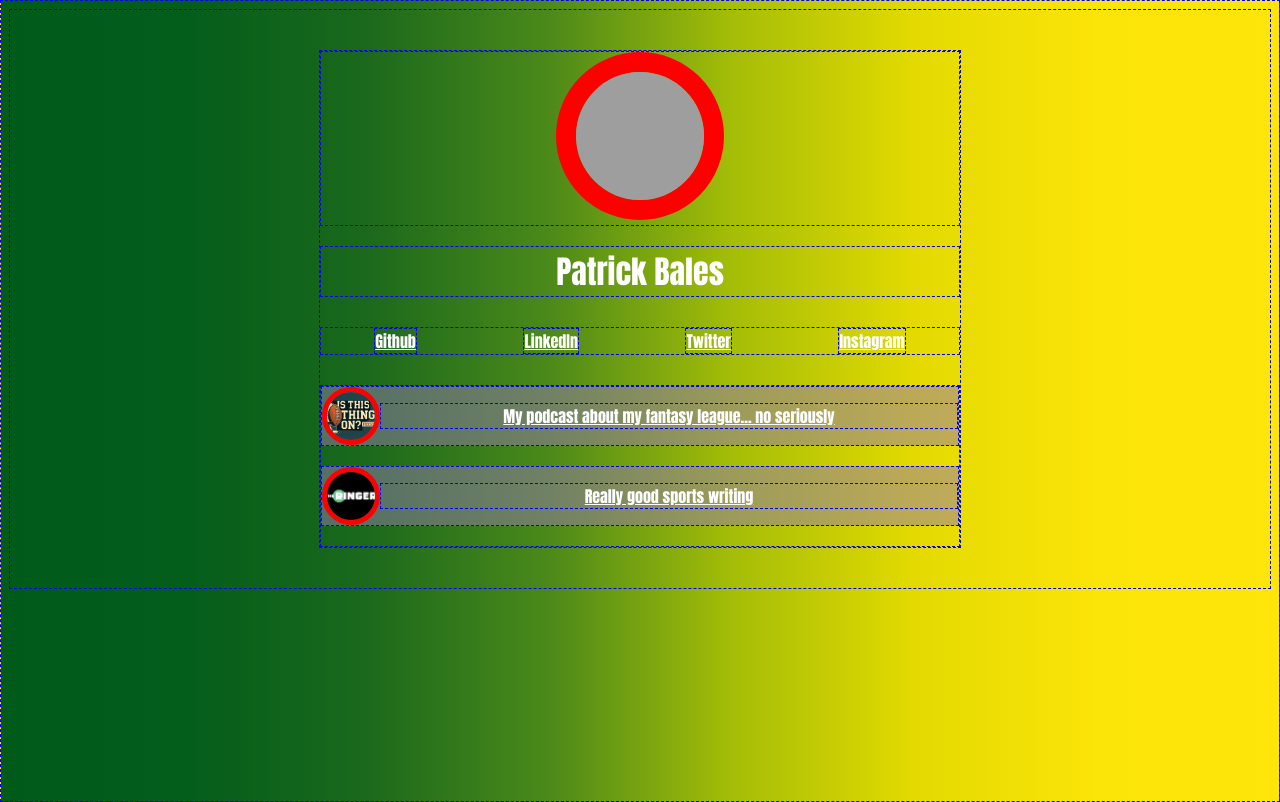
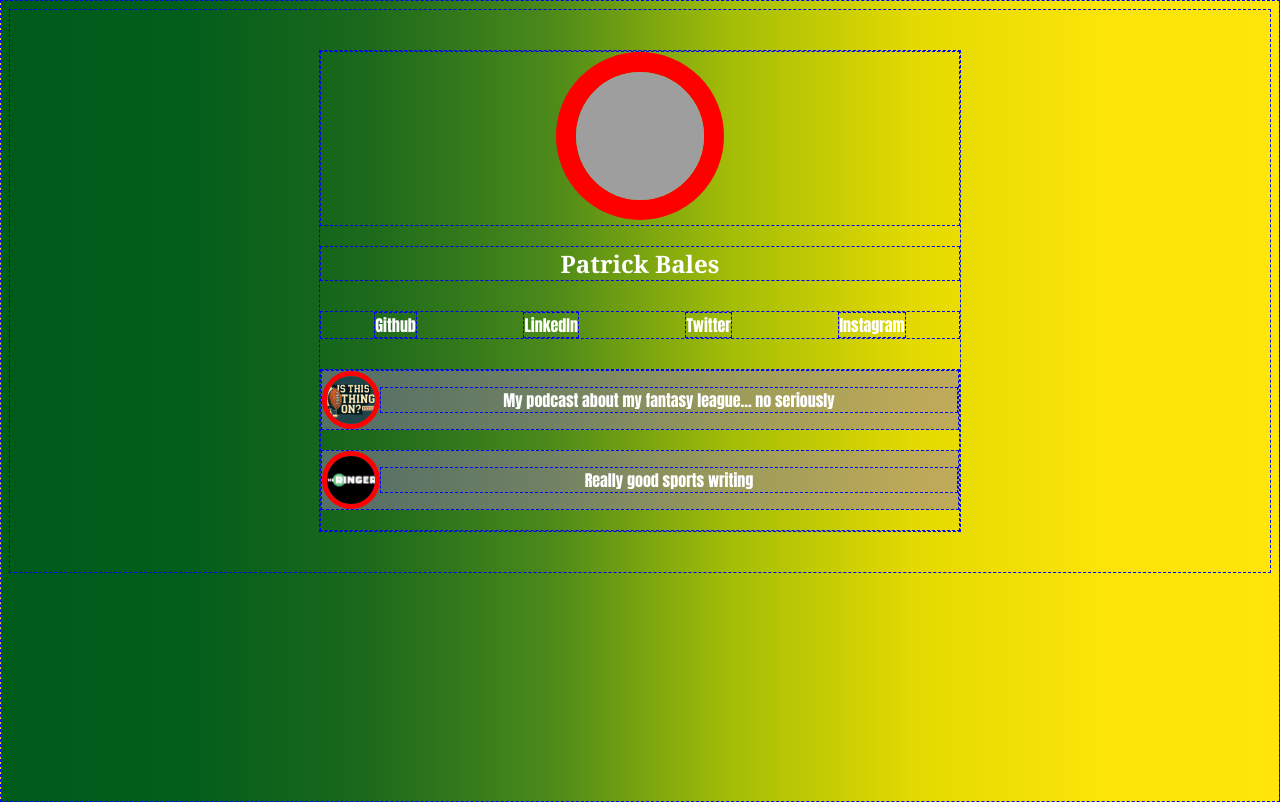
Before and after one commit to pbales20/app-dev-class, a plain HTML site: page index.html in a window 1280 px wide. Drawn offline with Linux system fonts and the light colour scheme; grey boxes are pictures that could not be loaded.

Commit message:
font changes

```diff
--- a/index.html
+++ b/index.html
@@ -36,7 +36,9 @@
         border: 5px red solid
       }
 
-      a {color: rgba(255,255,255,1.0);
+      a {
+        color: rgba(255,255,255,1.0);
+        text-decoration: none;
       }
 
       .item {
@@ -58,8 +60,10 @@
 
       .name-row {
         margin-bottom: 30px;
-        font-size: 32px;
+        font-size: 24px;
         text-align: center;
+        font-family: "Georgia";
+        font-weight: 900;
       }
 
       .social-icons-row {
```
